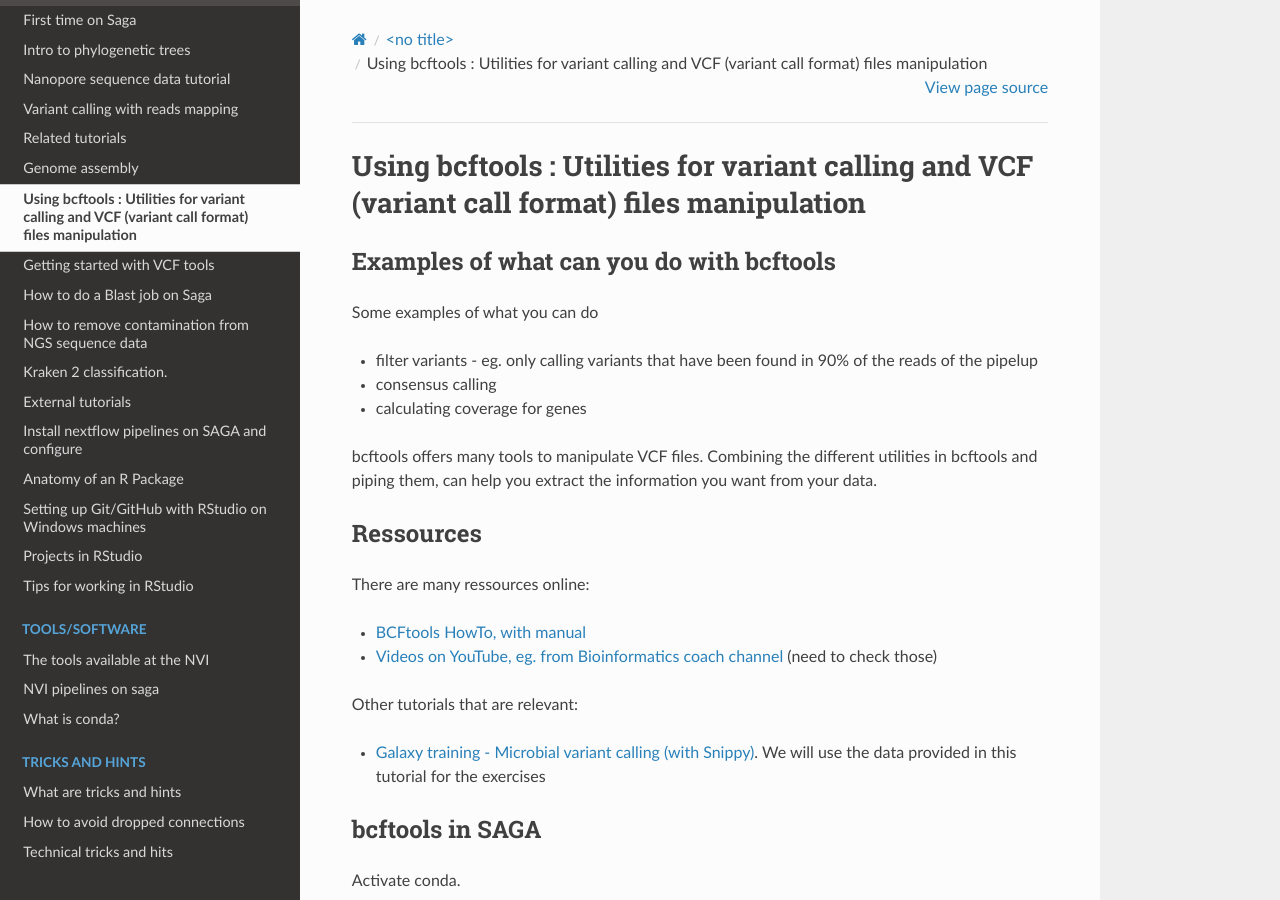
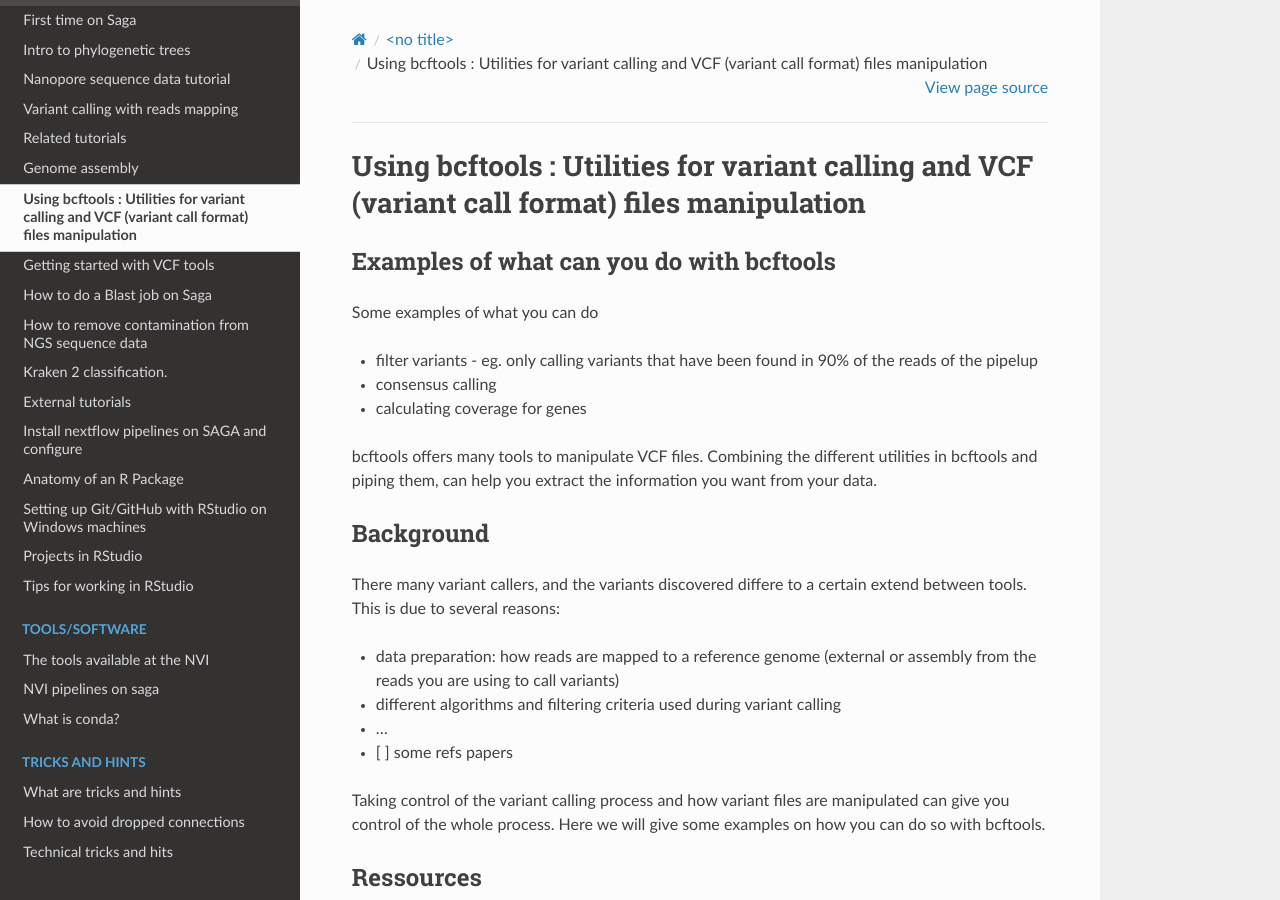
Before and after one commit to NorwegianVeterinaryInstitute/nvi-documentation, a Sphinx documentation site: the page built from docs/source/tutorials/bcftools.md, in a window 1280 px wide and 900 px high. Built offline with Sphinx 7.4.7 and the Read the Docs theme 2.0.0, drawn with Linux system fonts in a browser that asks for light colours; pages that are not in the unit, such as notebooks, are missing from menus.

Commit message:
added background

```diff
--- a/docs/source/tutorials/bcftools.md
+++ b/docs/source/tutorials/bcftools.md
@@ -10,6 +10,18 @@ Some examples of what you can do
 bcftools offers many tools to manipulate VCF files. Combining the different utilities in bcftools and piping them,
 can help you extract the information you want from your data.
 
+## Background
+
+There many variant callers, and the variants discovered differe to a certain extend between tools.
+This is due to several reasons:
+- data preparation: how reads are mapped to a reference genome (external or assembly from the reads you are using to call variants)
+- different algorithms and filtering criteria used during variant calling
+- ...
+
+- [ ] some refs papers
+
+Taking control of the variant calling process and how variant files are manipulated can give you control of the whole process.
+Here we will give some examples on how you can do so with bcftools.
 
 ## Ressources
 
```
